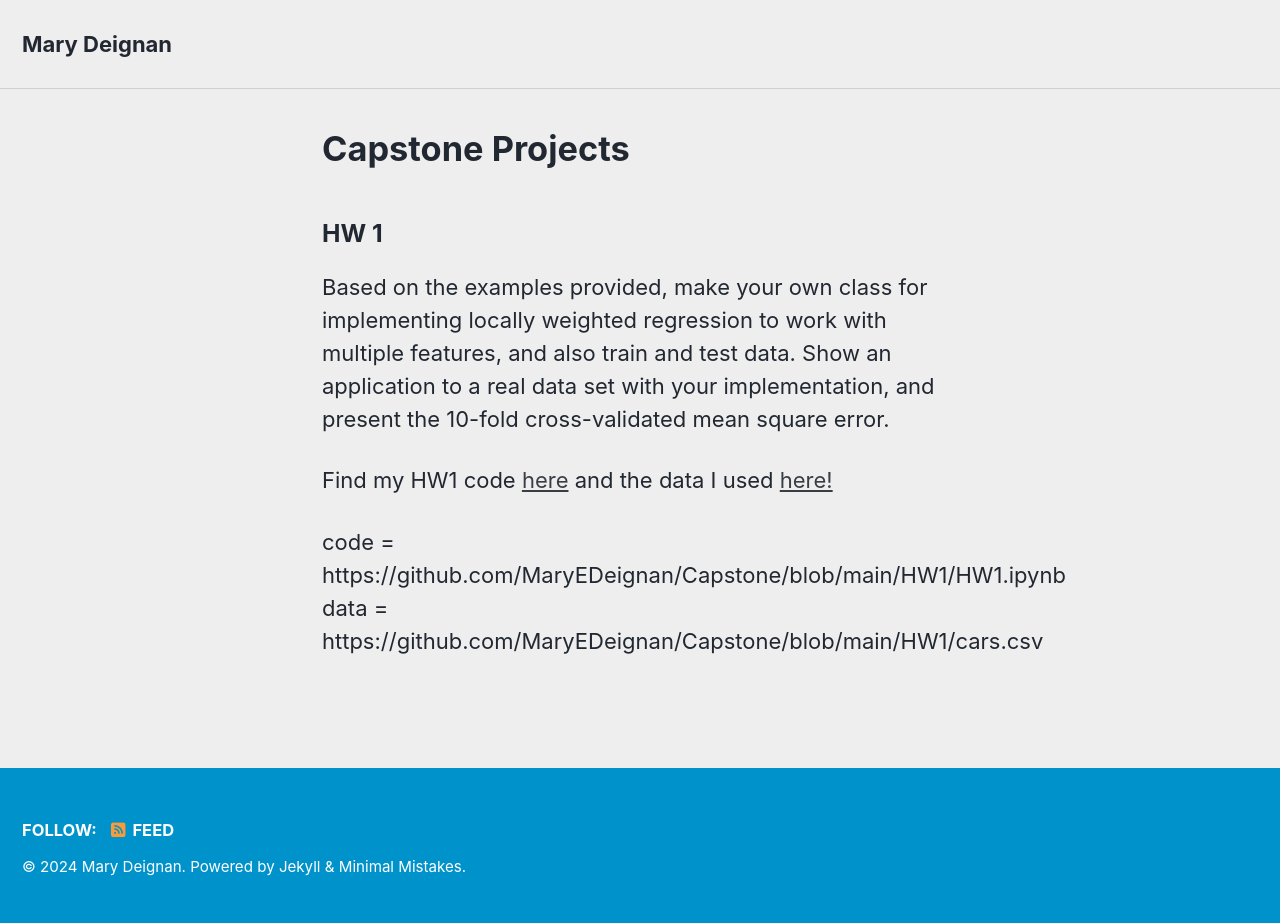
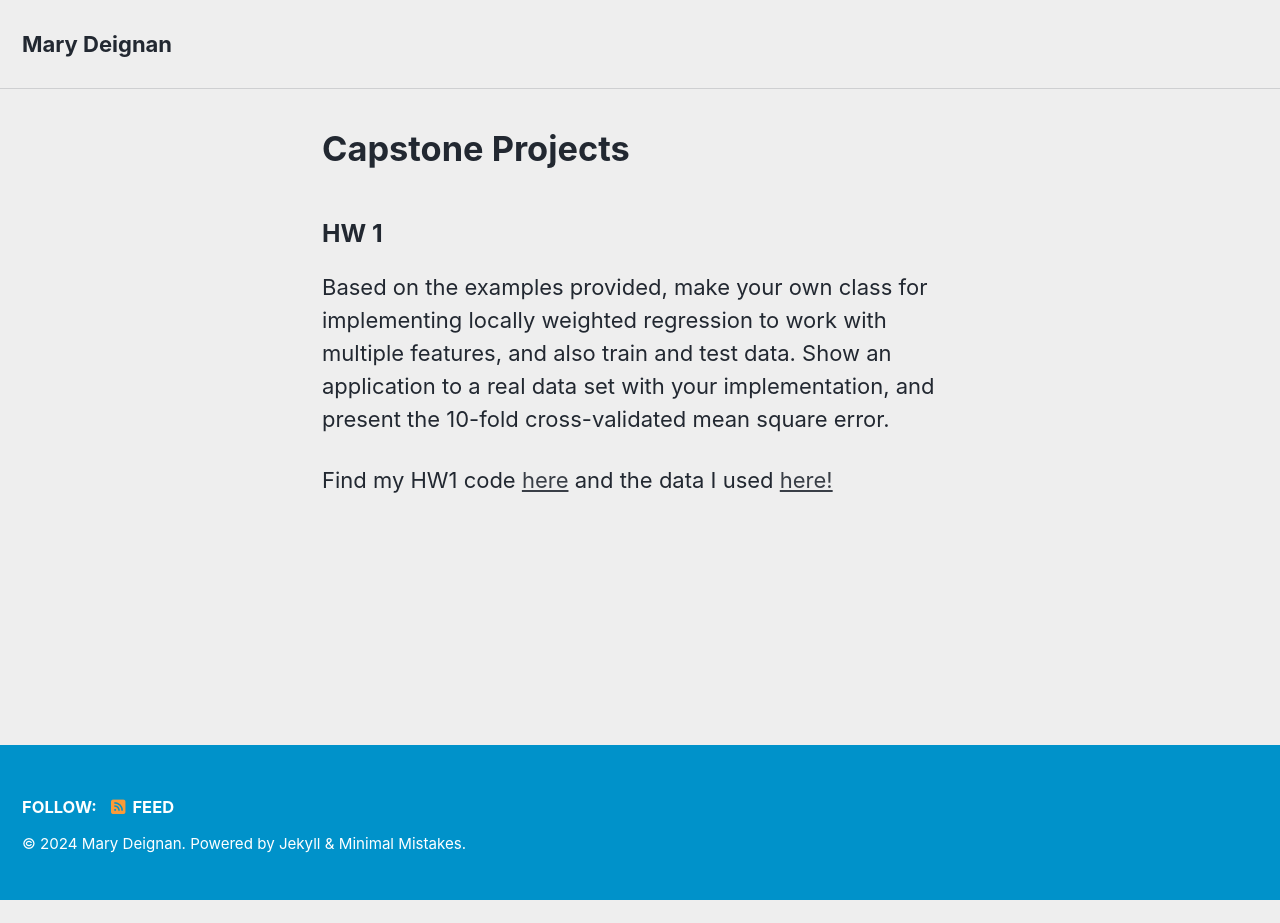
Before and after one commit to MaryEDeignan/Capstone, a Jekyll site: the page built from index.html, in a window 1280 px wide. Built offline with Jekyll 4.4.1, drawn with Linux system fonts in a browser that asks for light colours; cached includes are drawn as plain includes; the list of posts is cut into pages by our own code; after the commit the page ends 900 px from its top, so only the background shows below that.

Commit message:
removing testing links

```diff
--- a/index.html
+++ b/index.html
@@ -7,5 +7,3 @@ author_profile: false
 <h3 id="hw-1">HW 1</h3>
 <p>Based on the examples provided, make your own class for implementing locally weighted regression to work with multiple features, and also train and test data. Show an application to a real data set with your implementation, and present the 10-fold cross-validated mean square error.</p>
 <p>Find my HW1 code <a href="https://github.com/MaryEDeignan/Capstone/blob/main/HW1/HW1.ipynb">here</a> and the data I used  <a href="https://github.com/MaryEDeignan/Capstone/blob/main/HW1/cars.csv">here!</a> <br></p>
-code = https://github.com/MaryEDeignan/Capstone/blob/main/HW1/HW1.ipynb
-data = https://github.com/MaryEDeignan/Capstone/blob/main/HW1/cars.csv
```
